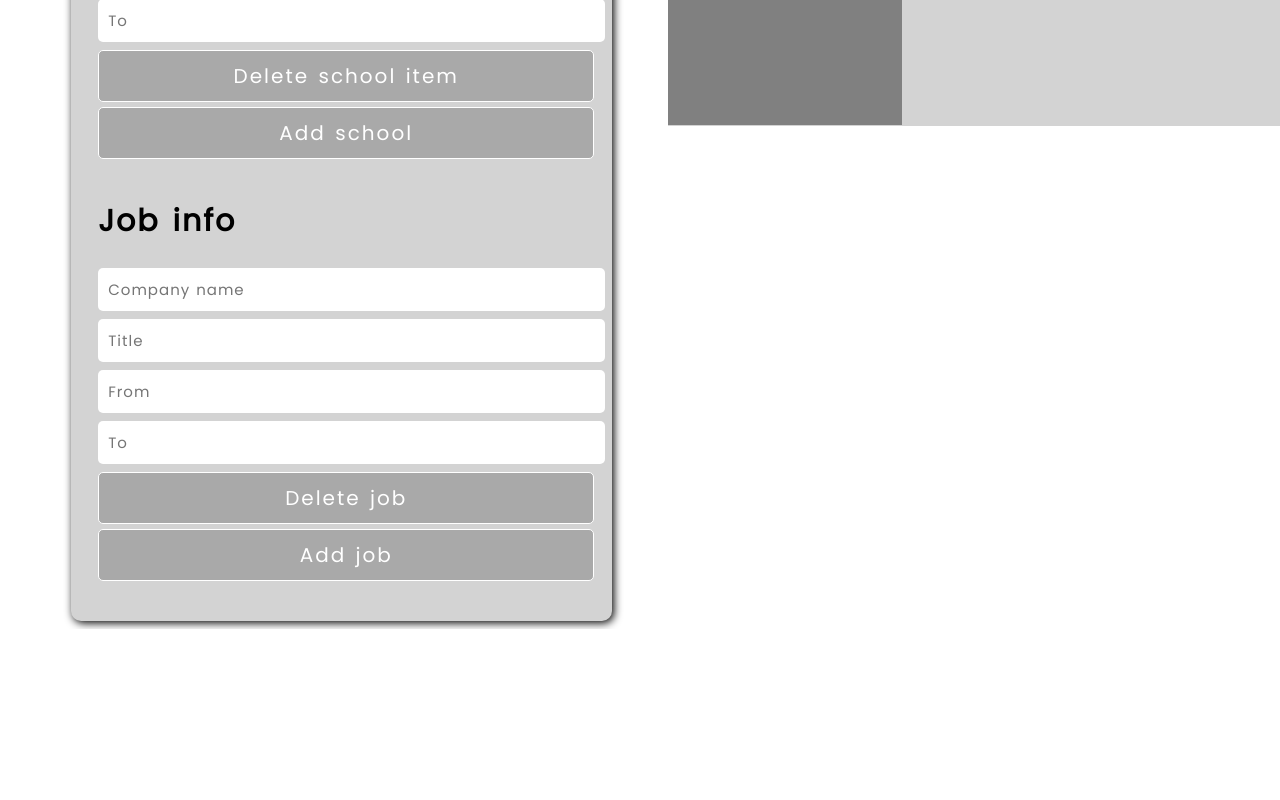
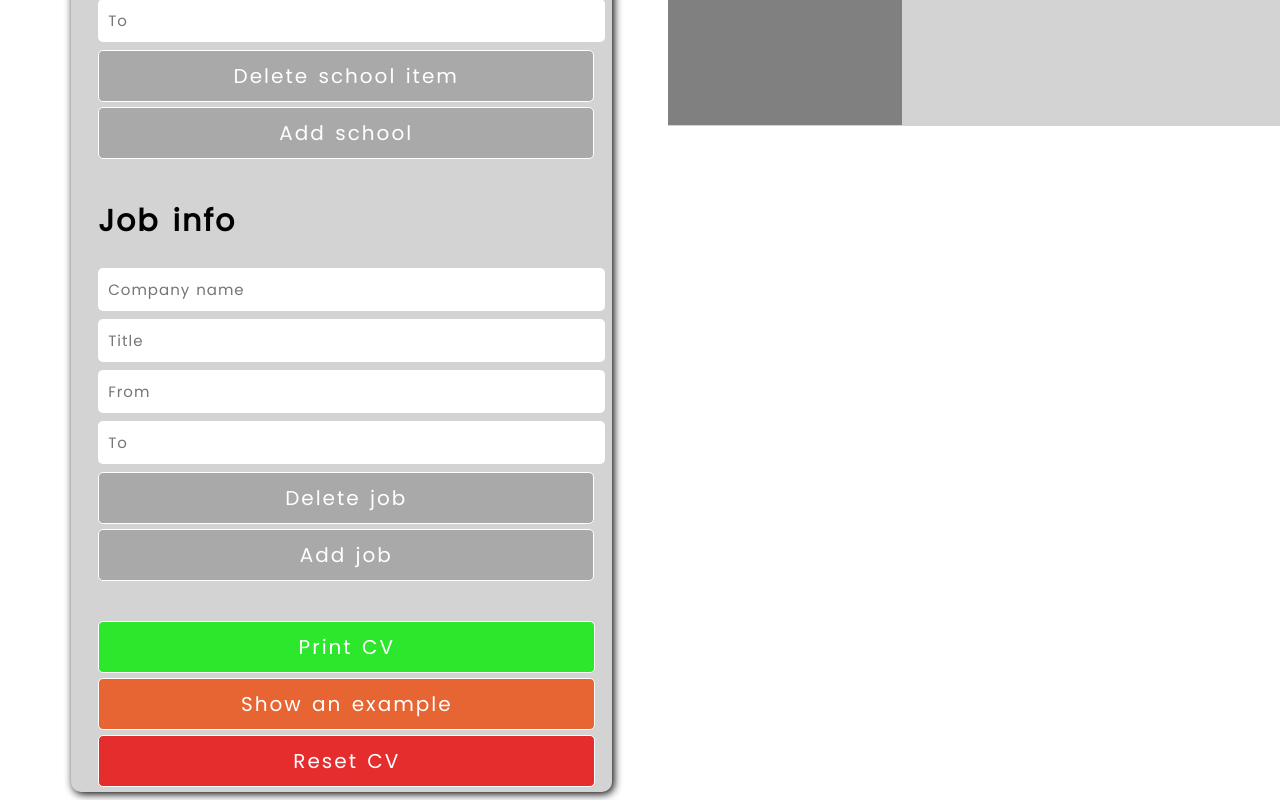
Before and after one commit to ZmijaZ/Odin, a React (Create React App) app in the folder projects/4-cv_maker/: page / in a window 1280 px wide. Shown: the part 1007-1807 px from the top of the page. Before the commit the page ends 1636 px from the top, so only its background shows below. Built offline with nearby package versions, Linux system fonts and the light colour scheme.

Commit message:
finished the style, added buttons for reset, example and print, the print button needs some fixing

```diff
--- a/projects/4-cv_maker/package.json
+++ b/projects/4-cv_maker/package.json
@@ -9,6 +9,7 @@
     "react": "^18.2.0",
     "react-dom": "^18.2.0",
     "react-scripts": "5.0.1",
+    "react-to-print": "^2.14.7",
     "uuidv4": "^6.2.13",
     "web-vitals": "^2.1.4"
   },
--- a/projects/4-cv_maker/public/index.html
+++ b/projects/4-cv_maker/public/index.html
@@ -2,13 +2,12 @@
 <html lang="en">
   <head>
     <meta charset="utf-8" />
-    <!-- styles -->
-
+    <!-- developer styles -->
     <link rel="preconnect" href="https://fonts.googleapis.com">
     <link rel="preconnect" href="https://fonts.gstatic.com" crossorigin>
     <link href="https://fonts.googleapis.com/css2?family=Poppins&display=swap" rel="stylesheet">
+    <!-- ! -->
 
-    <!-- ! -->
     <link rel="icon" href="%PUBLIC_URL%/favicon.ico" />
     <meta name="viewport" content="width=device-width, initial-scale=1" />
     <meta name="theme-color" content="#000000" />
--- a/projects/4-cv_maker/src/components/Main.js
+++ b/projects/4-cv_maker/src/components/Main.js
@@ -1,11 +1,13 @@
-import { useState } from "react";
-import { v4 as uuidv4 } from 'uuid'
+import { useRef, useState } from "react";
+import { v4 as uuidv4 } from 'uuid' //npm install uuidv4
+import { useReactToPrint } from 'react-to-print' //npm install react-to-print
 import { CVPreview } from "./extra/CVPreview";
 import { emptyCv } from "./extra/emptyCv";
 import { Form } from "./forms/Form";
 
 import '../styles/form.css'
 import '../styles/content.css'
+import { exampleCv } from "./extra/exampleCv";
 
 function Main(){
 
@@ -45,7 +47,6 @@ function Main(){
             reader.readAsDataURL(file)
         }
     //---
-
 
 
     function onChangeContact(e){
@@ -121,6 +122,19 @@ function Main(){
             return({...prevState, jobInfo: [...jobItems]})
         })
 
+    }///////////////////////////////////////////////////////
+
+    //buttonFunctions
+    const componentRef = useRef()
+
+    // throws warning because react-to-print uses findDOMNode
+    const handlePrint = useReactToPrint({ content: () => componentRef.current })
+
+    function handleExample(){
+        setCv(exampleCv);
+    }
+    function handleReset(){
+        setCv(emptyCv);
     }
 
 
@@ -128,7 +142,12 @@ function Main(){
 
         <div className = 'main'>
             <Form id = 'form' cv = {cv} onChangePersonal = {onChangePersonal} onChangeContact = {onChangeContact} onChangeSchool = {onChangeSchool} onChangeJob = {onChangeJob}
-            handleAddSchool = {handleAddSchool} handleDeleteSchool = {handleDeleteSchool} handleAddJob = {handleAddJob} handleDeleteJob = {handleDeleteJob}></Form>
+
+                handleAddSchool = {handleAddSchool} handleDeleteSchool = {handleDeleteSchool} handleAddJob = {handleAddJob} handleDeleteJob = {handleDeleteJob}
+
+                handleExample = {handleExample} handleReset = {handleReset} handlePrint = {handlePrint}
+
+            ></Form>
             <CVPreview cv = {cv}></CVPreview>
         </div>
 
--- a/projects/4-cv_maker/src/components/extra/exampleCv.js
+++ b/projects/4-cv_maker/src/components/extra/exampleCv.js
@@ -1,7 +1,7 @@
 //needed in order to useState in Main for cv
 import { v4 as uuidv4 } from 'uuid'
 import emptyAvatar from './empty_avatar.png'
-const emptyCv = {
+const exampleCv = {
 
     personalInfo: {
         firstName: "John",
@@ -37,4 +37,4 @@ const emptyCv = {
     ],
 }
 
-export {emptyCv}
+export {exampleCv}
--- a/projects/4-cv_maker/src/components/forms/Form.js
+++ b/projects/4-cv_maker/src/components/forms/Form.js
@@ -5,7 +5,7 @@ import { Job } from "./Job";
 
 function Form(props){
 
-    const {cv, onChangePersonal, onChangeContact, onChangeSchool, handleAddSchool, handleDeleteSchool, onChangeJob, handleAddJob, handleDeleteJob} = props;
+    const {cv, onChangePersonal, onChangeContact, onChangeSchool, handleAddSchool, handleDeleteSchool, onChangeJob, handleAddJob, handleDeleteJob, handlePrint, handleExample, handleReset} = props;
 
     return(
 
@@ -14,6 +14,11 @@ function Form(props){
             <Contact contactInfo = {cv.contactInfo} onChange = {onChangeContact}></Contact>
             <School schoolInfo = {cv.schoolInfo} onChange = {onChangeSchool} onAdd = {handleAddSchool} onDelete = {handleDeleteSchool}></School>
             <Job jobInfo = {cv.jobInfo} onChange = {onChangeJob} onAdd = {handleAddJob} onDelete = {handleDeleteJob}></Job>
+
+            <button onClick = {handlePrint} id = 'printButton'>Print CV</button>
+            <button onClick = {handleExample} id = 'exampleButton'>Show an example</button>
+            <button onClick = {handleReset} id = 'resetButton'>Reset CV</button>
+
         </div>
     )
 }
--- a/projects/4-cv_maker/src/styles/content.css
+++ b/projects/4-cv_maker/src/styles/content.css
@@ -65,7 +65,8 @@
 
     position: relative;
     left: -20px;
-    top: -20px
+    top: -20px;
+
 }
 .main .content .contact img {
 
--- a/projects/4-cv_maker/src/styles/form.css
+++ b/projects/4-cv_maker/src/styles/form.css
@@ -1,4 +1,6 @@
 *{
+
+    /* google fonts, check index.html */
     font-family: 'Poppins', sans-serif;
 }
 
@@ -91,3 +93,33 @@ main .form button:active {
     background-color: rgb(51, 51, 51);
 
 }
+
+#printButton,
+#exampleButton,
+#resetButton{
+
+    width: 92%;
+
+    position: relative;
+    left: 5%;
+}
+
+#printButton{
+    background-color: rgb(45, 231, 45);
+}
+#exampleButton{
+    background-color: rgb(230, 101, 50);
+}
+#resetButton {
+    background-color: rgb(230, 45, 45)
+}
+
+#printButton:hover{
+    background-color: rgb(45, 231, 45, 0.5);
+}
+#exampleButton:hover {
+    background-color: rgb(230, 101, 50, 0.7);
+}
+#resetButton:hover {
+    background-color: rgb(230, 45, 45, 0.7);
+}
```
Also changed, not shown: 1 other file (tests, documents, lock files or other folders). Lines whose indentation alone changed are shown as unchanged.
